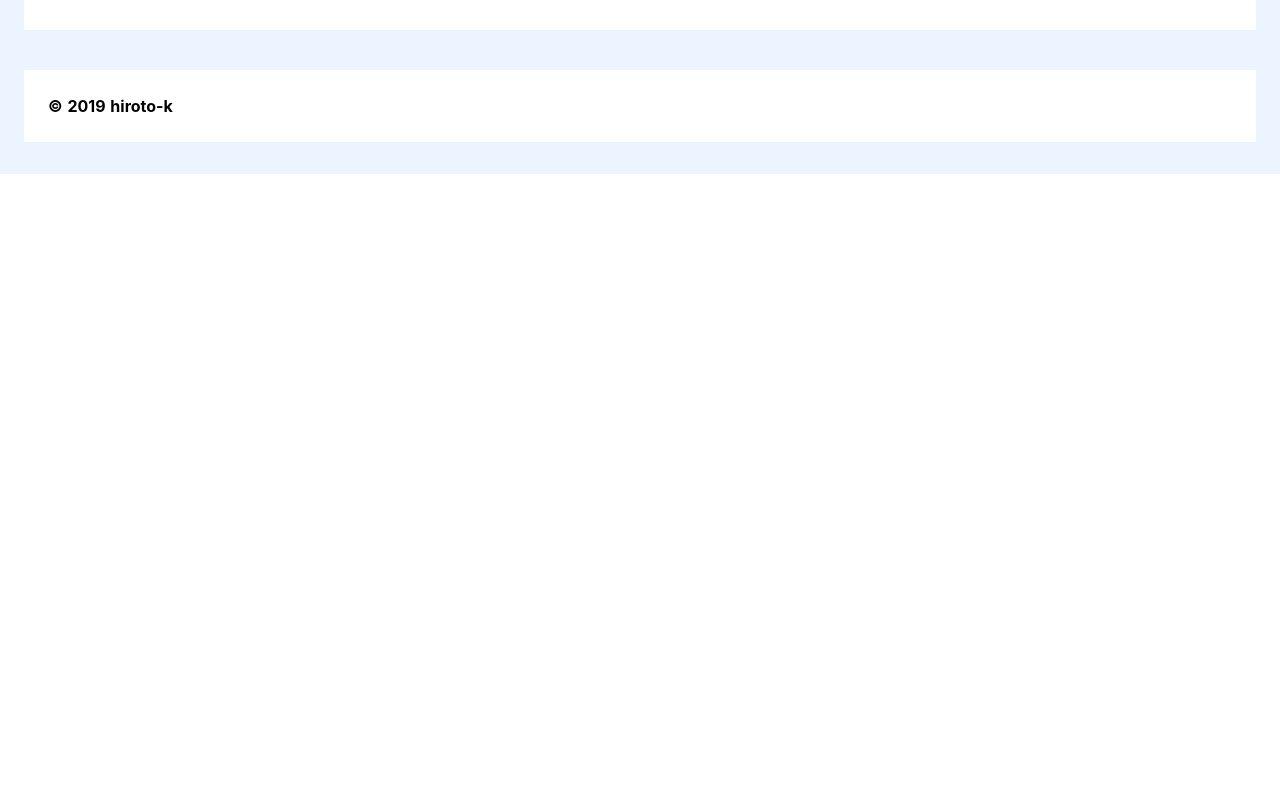
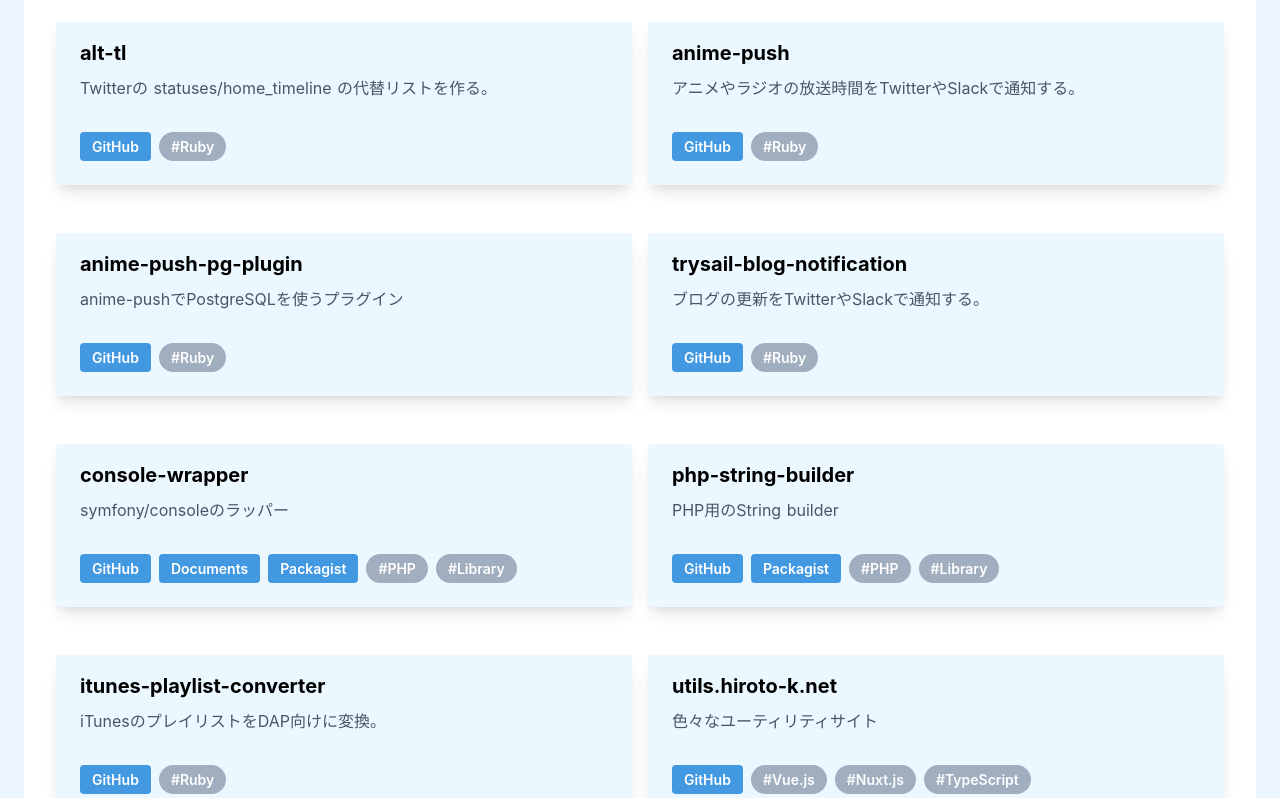
Before and after one commit to hiroxto/hiroxto.net, a Nuxt app: page / in a window 1280 px wide. Shown: the part 882-1680 px from the top of the page. Before the commit the page ends 1056 px from the top, so only its background shows below. Built offline with nearby package versions, Linux system fonts and the light colour scheme.

Commit message:
Implement projects content

```diff
--- /dev/null
+++ b/components/ProjectItem.vue
@@ -0,0 +1,63 @@
+<template>
+  <div class="rounded shadow-lg bg-blue-100">
+    <div class="px-6 py-4">
+      <h4 class="font-bold text-xl mb-2" v-text="project.name">
+      </h4>
+
+      <p class="text-gray-700 text-base" v-text="project.description">
+      </p>
+    </div>
+
+    <div class="px-6 py-4">
+      <template v-if="hasLinks">
+        <a
+          v-for="(link, projectLinksKey) in project.links"
+          :key="projectLinksKey"
+          class="project-attributes bg-blue-500 rounded"
+          v-text="link.name"
+          :href="link.to"
+          target="_blank"
+        >
+        </a>
+      </template>
+      <template v-if="hasTags">
+        <span
+          v-for="(tag, projectTagsKey) in project.tags"
+          :key="projectTagsKey"
+          v-text="`#${tag}`"
+          class="project-attributes bg-gray-500 rounded-full"
+        >
+        </span>
+      </template>
+    </div>
+  </div>
+</template>
+
+<script lang="ts">
+import Vue, { PropOptions } from 'vue';
+import { Project } from '~/types';
+
+export default Vue.extend({
+  name: 'ProjectItem',
+  props: {
+    project: {
+      type: Object,
+      required: true,
+    } as PropOptions<Project>,
+  },
+  computed: {
+    hasLinks (): boolean {
+      return this.project.links !== null;
+    },
+    hasTags (): boolean {
+      return this.project.tags !== null;
+    },
+  },
+});
+</script>
+
+<style scoped>
+.project-attributes {
+  @apply text-sm text-white font-semibold inline-block px-3 py-1 mr-2 mb-2;
+}
+</style>
--- a/components/ProjectsContent.vue
+++ b/components/ProjectsContent.vue
@@ -4,14 +4,140 @@
       <h3 class="content-title">
         Projects
       </h3>
+
+      <div
+        v-for="(splitProject, splitProjectsKey) in splitProjects"
+        :key="splitProjectsKey"
+        class="lg:flex mb-4"
+      >
+        <project-item
+          v-for="(project, projectsKey) in splitProject"
+          :key="projectsKey"
+          :project="project"
+          class="lg:w-1/2 sm:w-full mx-2 my-4"
+        >
+        </project-item>
+      </div>
     </div>
   </div>
 </template>
 
 <script lang="ts">
 import Vue from 'vue';
+import ProjectItem from './ProjectItem';
+import { Link, Project } from '~/types';
+
+const gitHubLink = (repo: string): Link => {
+  return {
+    name: 'GitHub',
+    to: `https://github.com/${repo}`,
+  };
+};
 
 export default Vue.extend({
   name: 'ProjectsContent',
+  components: {
+    ProjectItem,
+  },
+  computed: {
+    projectsLength (): number {
+      return this.projects.length;
+    },
+    projectSplitUnit (): number {
+      return 2;
+    },
+    splitProjects (): Project[][] {
+      const projects = this.projects;
+      const projectsLength = this.projectsLength;
+      const splitUnit = this.projectSplitUnit;
+      const splitProject: Project[][] = [];
+
+      for (let i = 0; i < projectsLength; i += splitUnit) {
+        splitProject.push(projects.slice(i, i + splitUnit));
+      }
+
+      return splitProject;
+    },
+    projects (): Project[] {
+      return [
+        {
+          name: 'alt-tl',
+          description: 'Twitterの statuses/home_timeline の代替リストを作る。',
+          links: [
+            gitHubLink('hiroxto/alt-tl'),
+          ],
+          tags: ['Ruby'],
+        },
+        {
+          name: 'anime-push',
+          description: 'アニメやラジオの放送時間をTwitterやSlackで通知する。',
+          links: [
+            gitHubLink('hiroxto/anime-push'),
+          ],
+          tags: ['Ruby'],
+        },
+        {
+          name: 'anime-push-pg-plugin',
+          description: 'anime-pushでPostgreSQLを使うプラグイン',
+          links: [
+            gitHubLink('hiroxto/anime-push-pg-plugin'),
+          ],
+          tags: ['Ruby'],
+        },
+        {
+          name: 'trysail-blog-notification',
+          description: 'ブログの更新をTwitterやSlackで通知する。',
+          links: [
+            gitHubLink('hiroxto/trysail-blog-notification'),
+          ],
+          tags: ['Ruby'],
+        },
+        {
+          name: 'console-wrapper',
+          description: 'symfony/consoleのラッパー',
+          links: [
+            gitHubLink('hiroxto/console-wrapper'),
+            {
+              name: 'Documents',
+              to: 'https://github.com/hiroxto/console-wrapper#documents',
+            },
+            {
+              name: 'Packagist',
+              to: 'https://packagist.org/packages/hiroto-k/console-wrapper',
+            },
+          ],
+          tags: ['PHP', 'Library'],
+        },
+        {
+          name: 'php-string-builder',
+          description: 'PHP用のString builder',
+          links: [
+            gitHubLink('hiroxto/php-string-builder'),
+            {
+              name: 'Packagist',
+              to: 'https://packagist.org/packages/hiroto-k/string-builder',
+            },
+          ],
+          tags: ['PHP', 'Library'],
+        },
+        {
+          name: 'itunes-playlist-converter',
+          description: 'iTunesのプレイリストをDAP向けに変換。',
+          links: [
+            gitHubLink('hiroxto/itunes-playlist-converter'),
+          ],
+          tags: ['Ruby'],
+        },
+        {
+          name: 'utils.hiroto-k.net',
+          description: '色々なユーティリティサイト',
+          links: [
+            gitHubLink('hiroxto/utils.hiroto-k.net'),
+          ],
+          tags: ['Vue.js', 'Nuxt.js', 'TypeScript'],
+        },
+      ];
+    },
+  },
 });
 </script>
```
Also changed, not shown: types/index.d.ts (+7 -0 lines).
